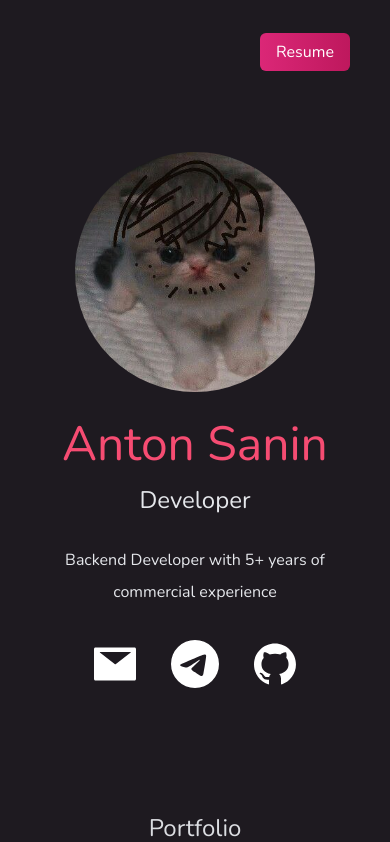
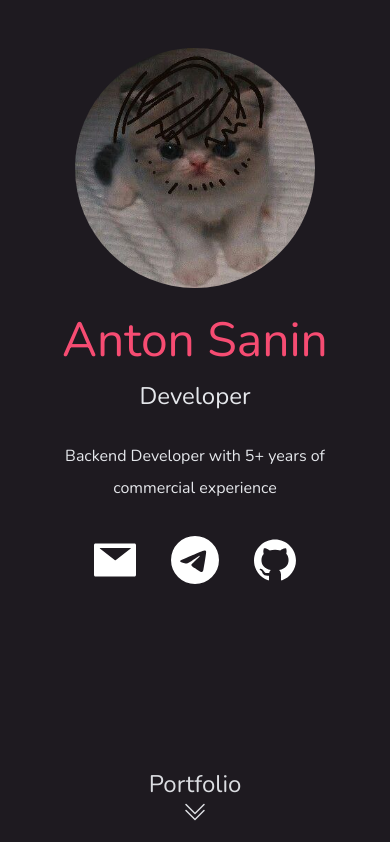
Before and after one commit to thedxrklord/cv, a Next.js app: page / in a window 390 px wide. Shown: the top 842 px of the page. Built offline with nearby package versions, Linux system fonts and the light colour scheme.

Commit message:
fix portfolio button

```diff
--- a/pages/index.js
+++ b/pages/index.js
@@ -31,8 +31,8 @@ export default function Home() {
       <Header title="Anton Sanin Portfolio" description="Anton Sanin Portfolio"/>
 
       <main className="px-10 mb-5">
-        <section className="min-h-screen">
-          <nav className="py-10 mb-12 flex justify-end">
+        <section className="min-h-screen flex flex-col">
+          <nav className="py-10 justify-end hidden sm:flex">
             <ul className="flex items-center">
               <li>
                 <a className="bg-gradient-to-r from-pink-600 to-pink-700
@@ -41,7 +41,7 @@ export default function Home() {
             </ul>
           </nav>
 
-          <div className="relative flex justify-center pb-5">
+          <div className="relative flex justify-center pb-5 mt-12">
             <Image src={toxa} className="rounded-full w-60 h-60" alt="toxa" priority />
           </div>
           <div className="text-center">
@@ -62,10 +62,10 @@ export default function Home() {
               <AiFillGithub />
             </a>
           </div>
-          <div className="flex justify-center pt-28 animate-pulse">
-            <Link to="portfolio" smooth={true}>
+          <div className="flex justify-center pb-5 animate-pulse">
+            <Link to="portfolio" className="flex flex-col items-center" smooth={true}>
                 <h1 className="text-2xl text-gray-200 cursor-pointer">Portfolio</h1>
-                <BsChevronDoubleDown className="text-2xl ml-8 text-gray-200 cursor-pointer" />
+                <BsChevronDoubleDown className="text-2xl text-gray-200 cursor-pointer" />
             </Link>
           </div>
         </section>
```
